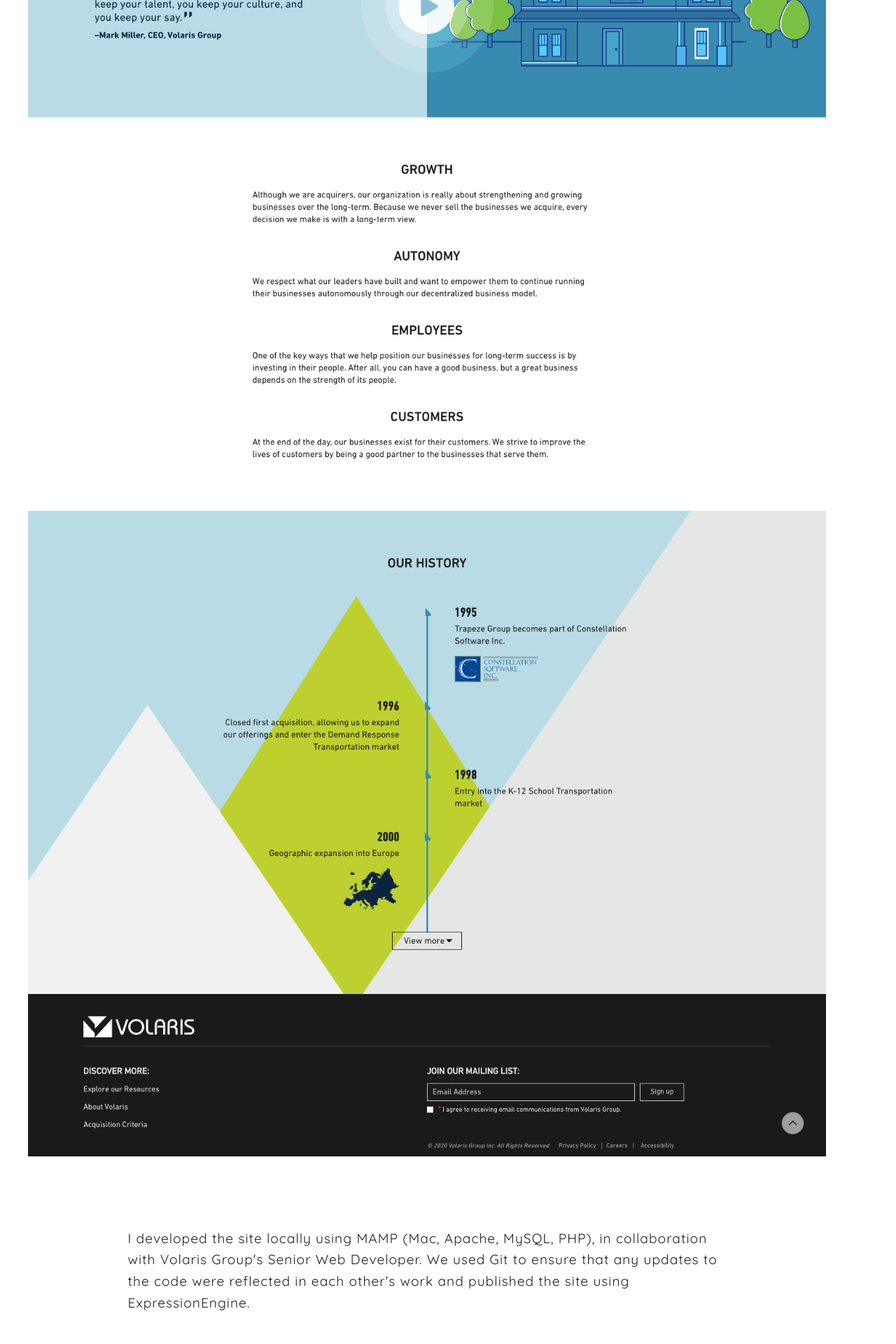
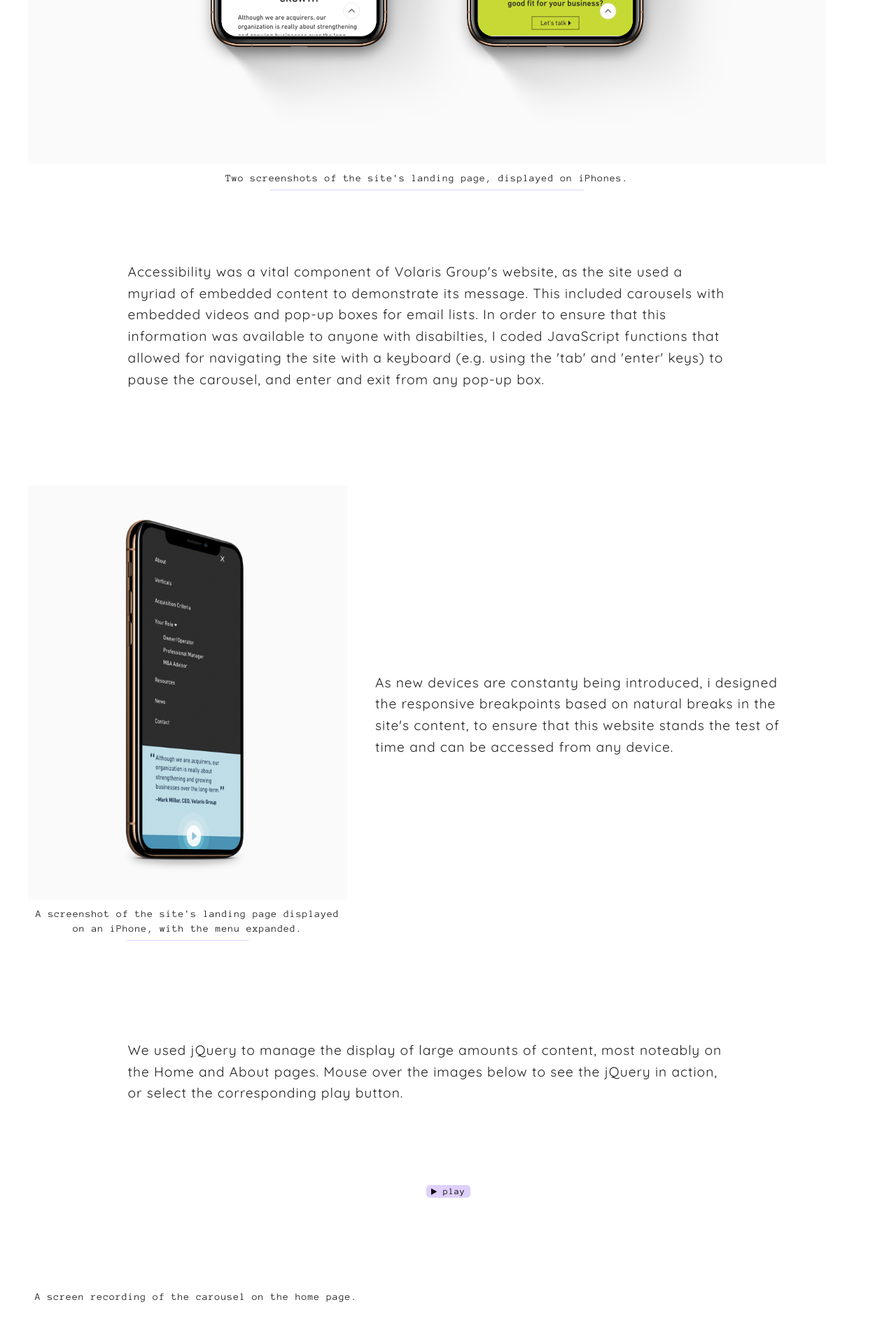
Before and after one commit to georgiabains/new_portfolio, a PHP site: page /project/volaris-group.php in a window 1280 px wide. Shown: the part 2760-4680 px from the top of the page at 70% size. Run offline with PHP 8.4, Linux system fonts and the light colour scheme; some libraries are stand-ins or nearby versions; grey boxes are pictures that could not be loaded.

Commit message:
Added video elements to the case study page. Added mouseover-to-play/pause and play/pause buttons.

```diff
--- a/_bottom.php
+++ b/_bottom.php
@@ -1,5 +1,6 @@
 </body>
 
 	<script src="https://code.jquery.com/jquery-3.4.1.min.js" integrity="sha256-CSXorXvZcTkaix6Yvo6HppcZGetbYMGWSFlBw8HfCJo="crossorigin="anonymous"></script>
+	<script src="js/jquery.paroller.js"></script>
     <script src="js/scripts.js"></script>
 </html>
--- a/css/header.css
+++ b/css/header.css
@@ -46,7 +46,8 @@ body {
   background: #fff;
   overflow-x: hidden; }
 
-img {
+img,
+video {
   max-width: 100%; }
 
 p {
--- a/css/home.css
+++ b/css/home.css
@@ -46,7 +46,8 @@ body {
   background: #fff;
   overflow-x: hidden; }
 
-img {
+img,
+video {
   max-width: 100%; }
 
 p {
--- a/css/projects.css
+++ b/css/projects.css
@@ -46,7 +46,8 @@ body {
   background: #fff;
   overflow-x: hidden; }
 
-img {
+img,
+video {
   max-width: 100%; }
 
 p {
--- a/css/projects_page.css
+++ b/css/projects_page.css
@@ -47,7 +47,8 @@ body {
   background: #fff;
   overflow-x: hidden; }
 
-img {
+img,
+video {
   max-width: 100%; }
 
 p {
@@ -393,7 +394,8 @@ body {
   background: #fff;
   overflow-x: hidden; }
 
-img {
+img,
+video {
   max-width: 100%; }
 
 p {
--- a/css/styles.css
+++ b/css/styles.css
@@ -48,7 +48,8 @@ body {
   background: #fff;
   overflow-x: hidden; }
 
-img {
+img,
+video {
   max-width: 100%; }
 
 p {
@@ -431,7 +432,8 @@ body {
   background: #fff;
   overflow-x: hidden; }
 
-img {
+img,
+video {
   max-width: 100%; }
 
 p {
@@ -906,10 +908,13 @@ section.project-page-details {
     line-height: 1.6em; }
   section.project-page-details figure {
     margin: 40px 0;
-    padding: 0; }
+    padding: 0;
+    display: flex;
+    flex-wrap: wrap; }
     section.project-page-details figure img {
       margin: 0; }
     section.project-page-details figure figcaption {
+      flex-basis: 100%;
       padding: 10px 10px 0;
       text-align: center;
       font-family: "Anonymous Pro", monospace;
@@ -922,6 +927,32 @@ section.project-page-details {
         height: 1px;
         background: #ded0fb;
         display: block; }
+      section.project-page-details figure figcaption.video-caption {
+        margin: 10px 0 80px;
+        flex-basis: 70%;
+        text-align: left; }
+        section.project-page-details figure figcaption.video-caption::after {
+          width: 0; }
+    section.project-page-details figure .video-controls {
+      margin: 10px 0 0;
+      flex-basis: 30%;
+      padding: 6px 10px 0;
+      text-align: right; }
+      section.project-page-details figure .video-controls button {
+        padding: 3px 7px;
+        font-family: "Anonymous Pro", monospace;
+        font-size: 0.8em;
+        letter-spacing: 1px;
+        text-transform: lowercase;
+        color: black;
+        position: relative;
+        background: #ded0fb;
+        border-radius: 5px;
+        border: none; }
+        section.project-page-details figure .video-controls button i {
+          font-size: 0.8em; }
+        section.project-page-details figure .video-controls button:hover {
+          cursor: pointer; }
   section.project-page-details .project-basic-info {
     margin: 40px 0 0;
     display: flex;
@@ -946,15 +977,17 @@ section.project-page-details {
     display: flex;
     flex-wrap: wrap;
     align-items: center; }
-    section.project-page-details .project-column .column-one {
+    section.project-page-details .project-column .column-small {
       flex-basis: 40%; }
-    section.project-page-details .project-column .column-two {
+    section.project-page-details .project-column .column-large {
       margin: calc(40px - 0.5em) 0;
       padding: 0 40px;
-      flex-basis: calc(60% - 80px); }
-      section.project-page-details .project-column .column-two p {
+      flex-basis: 60%; }
+      section.project-page-details .project-column .column-large p {
         font-size: 1.2em;
         line-height: 1.6em; }
+    section.project-page-details .project-column .column-even {
+      flex-basis: 50%; }
   section.project-page-details .image-collage {
     margin: 0 auto 120px;
     width: 760px;
@@ -1012,12 +1045,12 @@ section.project-page-details {
       margin-block-start: 0;
       margin-block-end: 0;
       display: inline-block; }
-  section.project-page-details .project-column .column-two p {
+  section.project-page-details .project-column .column-large p {
     font-size: 1.0em;
     line-height: 23px; } }
 @media screen and (max-width: 750px) {
-  section.project-page-details .project-column .column-one,
-  section.project-page-details .project-column .column-two {
+  section.project-page-details .project-column .column-small,
+  section.project-page-details .project-column .column-large {
     flex-basis: 100%;
     padding: 0; }
   section.project-page-details .image-collage {
--- a/project/volaris-group.php
+++ b/project/volaris-group.php
@@ -46,20 +46,13 @@
 		<p class="description">Working as a web developer for Volaris Group's marketing department, I helped implement the redesign for the company's core website. My primary objective was to ensure the site was fully responsive and met Web Content Accessiblity Guidelines (<a href="https://www.w3.org/WAI/standards-guidelines/wcag/">WCAG 2.0</a>).</p>
 
 		<figure class="image-collage">
-
 			<img class="top-left" src="../img/projects/volaris/volaris_mobile_four.PNG">
 			<img class="main-image" src="../img/projects/volaris/volaris_mobile_two.gif">
 			<img class="bottom-right" src="../img/projects/volaris/volaris_mobile_seven.PNG">
 			<figcaption>Two screenshots of the About and Home page, and one GIF showing the hamburger menu. iPhone X (375 x 812px) resolution.</figcaption>
 		</figure>
 
-		<figure>
-			<!-- <img src="../img/projects/volaris/volaris_mockup_four.png">
-			<figcaption>A screenshot of the Owner/Operator page. The banner features an employee of Volaris Group.</figcaption> -->
-			<img src="../img/projects/volaris/volaris_desktop_two.png">
-		</figure>
-
-			<p class="description">I developed the site locally using MAMP (Mac, Apache, MySQL, PHP), in collaboration with Volaris Group's Senior Web Developer. We used Git to ensure that any updates to the code were reflected in each other's work and published the site using ExpressionEngine.</p>
+		<p class="description">I developed the site locally using MAMP (Mac, Apache, MySQL, PHP), in collaboration with Volaris Group's Senior Web Developer. We used Git to ensure that any updates to the code were reflected in our individual work. We published the site on ExpressionEngine.</p>
 
 		<figure>
 			<img src="../img/projects/volaris/volaris_mockup_two.png">
@@ -69,16 +62,42 @@
 			<p class="description">Accessibility was a vital component of Volaris Group's website, as the site used a myriad of embedded content to demonstrate its message. This included carousels with embedded videos and pop-up boxes for email lists. In order to ensure that this information was available to anyone with disabilties, I coded JavaScript functions that allowed for navigating the site with a keyboard (e.g. using the 'tab' and 'enter' keys) to pause the carousel, and enter and exit from any pop-up box.</p>
 
 		<div class="project-column">
-			<div class="column-one">
+			<div class="column-small">
 				<figure>
 					<img src="../img/projects/volaris/volaris_mockup_five.png">
 					<figcaption>A screenshot of the site's landing page displayed on an iPhone, with the menu expanded.</figcaption>
 				</figure>
 			</div>
-			<div class="column-two">
+			<div class="column-large">
 				<p>As new devices are constanty being introduced, i designed the responsive breakpoints based on natural breaks in the site's content, to ensure that this website stands the test of time and can be accessed from any device.</p>
 			</div>
 		</div>
+
+		<p class="description">
+			We used jQuery to manage the display of large amounts of content, most noteably on the Home and About pages. Mouse over the images below to see the jQuery in action, or select the corresponding play button.
+		</p>
+
+		<figure>
+			<video loop muted class="play-on-hover">
+				<source src="../img/projects/volaris/volaris_desktop_three.mov">
+			</video>
+			<div class="video-controls">
+				<button class="play"><i class="fa fa-play"></i> Play</button>
+				<button class="pause"><i class="fa fa-pause"></i> Pause</button>
+			</div>
+			<figcaption class="video-caption">A screen recording of the carousel on the home page.</figcaption>
+		</figure>
+
+		<figure>
+			<video loop muted class="play-on-hover">
+				<source src="../img/projects/volaris/volaris_desktop_four.mov">
+			</video>
+			<div class="video-controls">
+				<button class="play"><i class="fa fa-play"></i> Play</button>
+				<button class="pause"><i class="fa fa-pause"></i> Pause</button>
+			</div>
+			<figcaption class="video-caption">A screen recording of the timeline on the About page.</figcaption>
+		</figure>
 
 		<a href="../projects.php" class="bracket-link">view all projects</a>
 
--- a/sass/_base.scss
+++ b/sass/_base.scss
@@ -26,7 +26,8 @@ body {
     overflow-x: hidden;
 }
 
-img {
+img,
+video {
     max-width: 100%;
 }
 
--- a/sass/project_page_single.scss
+++ b/sass/project_page_single.scss
@@ -20,10 +20,13 @@ section.project-page-details {
 	figure {
 		margin: 40px 0;
 		padding: 0;
+		display: flex;
+		flex-wrap: wrap;
 		img {
 			margin: 0;
 		}
 		figcaption {
+			flex-basis: 100%;
 			padding: 10px 10px 0;
 			text-align: center;
 			font-family: $secondary;
@@ -36,6 +39,38 @@ section.project-page-details {
 				height: 1px;
 				background: $purple-light;
 				display: block;
+			}
+			&.video-caption {
+				margin: 10px 0 80px;
+				flex-basis: 70%;
+				text-align: left;
+				&::after {
+					width: 0;
+				}
+			}
+		}
+		.video-controls {
+			margin: 10px 0 0;
+			flex-basis: 30%;
+			padding: 6px 10px 0;
+			text-align: right;
+			button {
+				padding: 3px 7px;
+                font-family: $secondary;
+                font-size: 0.8em;
+                letter-spacing: 1px;
+                text-transform: lowercase;
+                color: black;
+                position: relative;
+                background: $purple-light;
+                border-radius: 5px;
+                border: none;
+                i {
+                	font-size: 0.8em;
+                }
+                &:hover {
+                	cursor: pointer;
+                }
 			}
 		}
 	}
@@ -70,17 +105,20 @@ section.project-page-details {
 		display: flex;
 		flex-wrap: wrap;
 		align-items: center;
-		.column-one {
+		.column-small {
 			flex-basis: 40%;
 		}
-		.column-two {
+		.column-large {
 			margin: calc(40px - 0.5em) 0;
 			padding: 0 40px;
-			flex-basis: calc(60% - 80px);
+			flex-basis: 60%;
 			p {
 				font-size: 1.2em;
 				line-height: 1.6em;
 			}
+		}
+		.column-even {
+			flex-basis: 50%;
 		}
 	}
 	.image-collage {
@@ -170,7 +208,7 @@ section.project-page-details {
 			}
 		}
 		.project-column {
-			.column-two {
+			.column-large {
 				p {
 					font-size: 1.0em;
 					line-height: 23px;
@@ -183,8 +221,8 @@ section.project-page-details {
 @media screen and (max-width: 750px) {
 	section.project-page-details {
 		.project-column {
-			.column-one,
-			.column-two {
+			.column-small,
+			.column-large {
 				flex-basis: 100%;
 				padding: 0;
 			}
```
Also changed, not shown: css/project_page_single.css (+39 -8 lines), js/scripts.js (+49 -3 lines), img/projects/volaris/volaris_desktop_five.png (added), img/projects/volaris/volaris_desktop_seven.png (added), img/projects/volaris/volaris_desktop_six.png (added), 6 other files.
